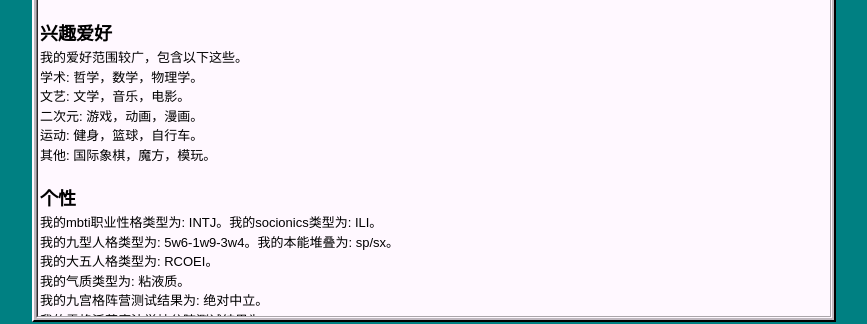
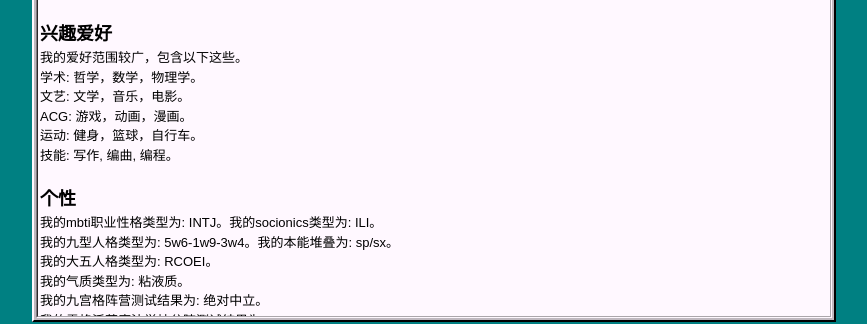
Before and after one commit to player1-Z/player1-Z.github.io, a Jekyll site: the page built from _posts/2020-10-24-Selfintro.md, in a window 1280 px wide. Shown: the part 591-915 px from the top of the page, without its empty margins (206-1073 px from the left). Built offline with Jekyll 4.4.1, drawn with Linux system fonts in a browser that asks for light colours.

Commit message:
Update 2020-10-24-Selfintro.md

```diff
--- a/_posts/2020-10-24-Selfintro.md
+++ b/_posts/2020-10-24-Selfintro.md
@@ -14,9 +14,10 @@ tags: info
 我的爱好范围较广，包含以下这些。
   学术: 哲学，数学，物理学。
   文艺: 文学，音乐，电影。
-  二次元: 游戏，动画，漫画。
+  ACG: 游戏，动画，漫画。
   运动: 健身，篮球，自行车。
-  其他: 国际象棋，魔方，模玩。
+  技能: 写作, 编曲, 编程。
+
 
 ## 个性
 我的mbti职业性格类型为: INTJ。我的socionics类型为: ILI。
```
